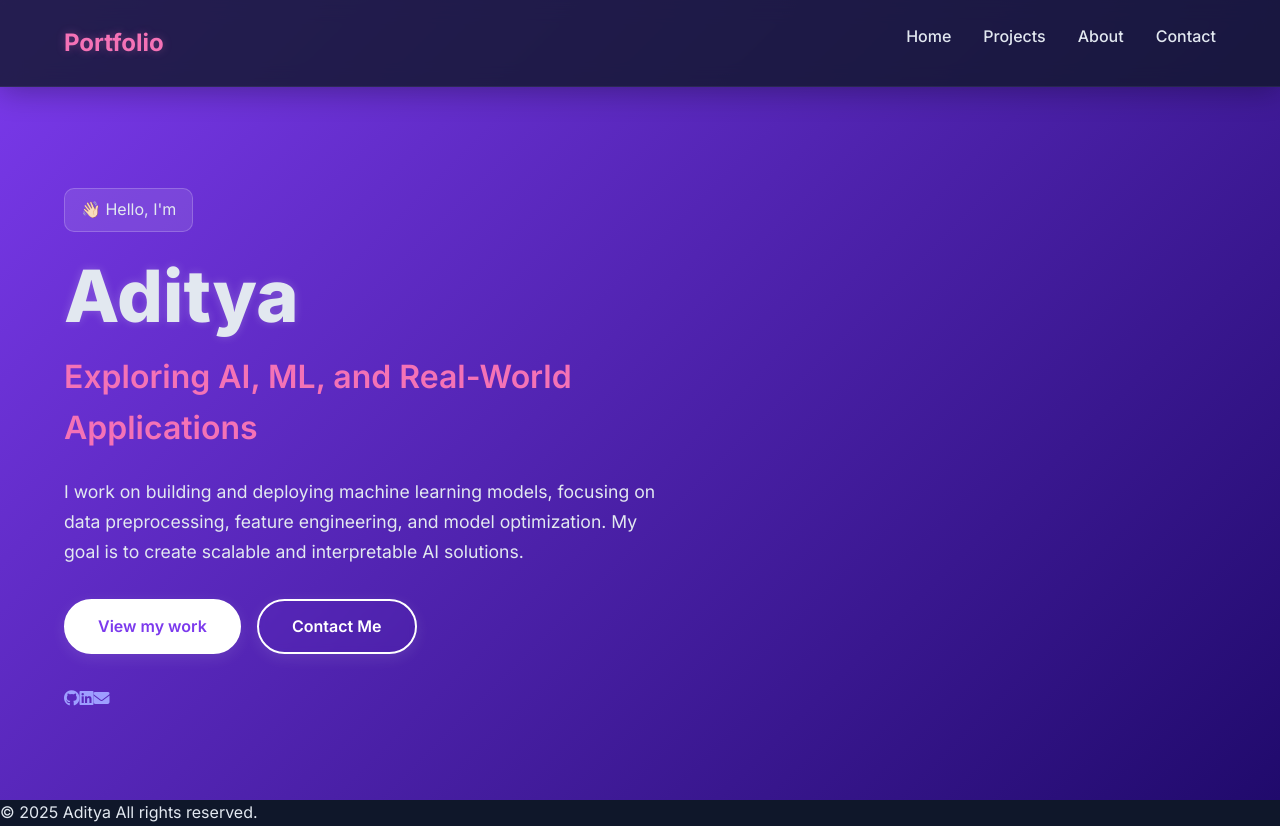
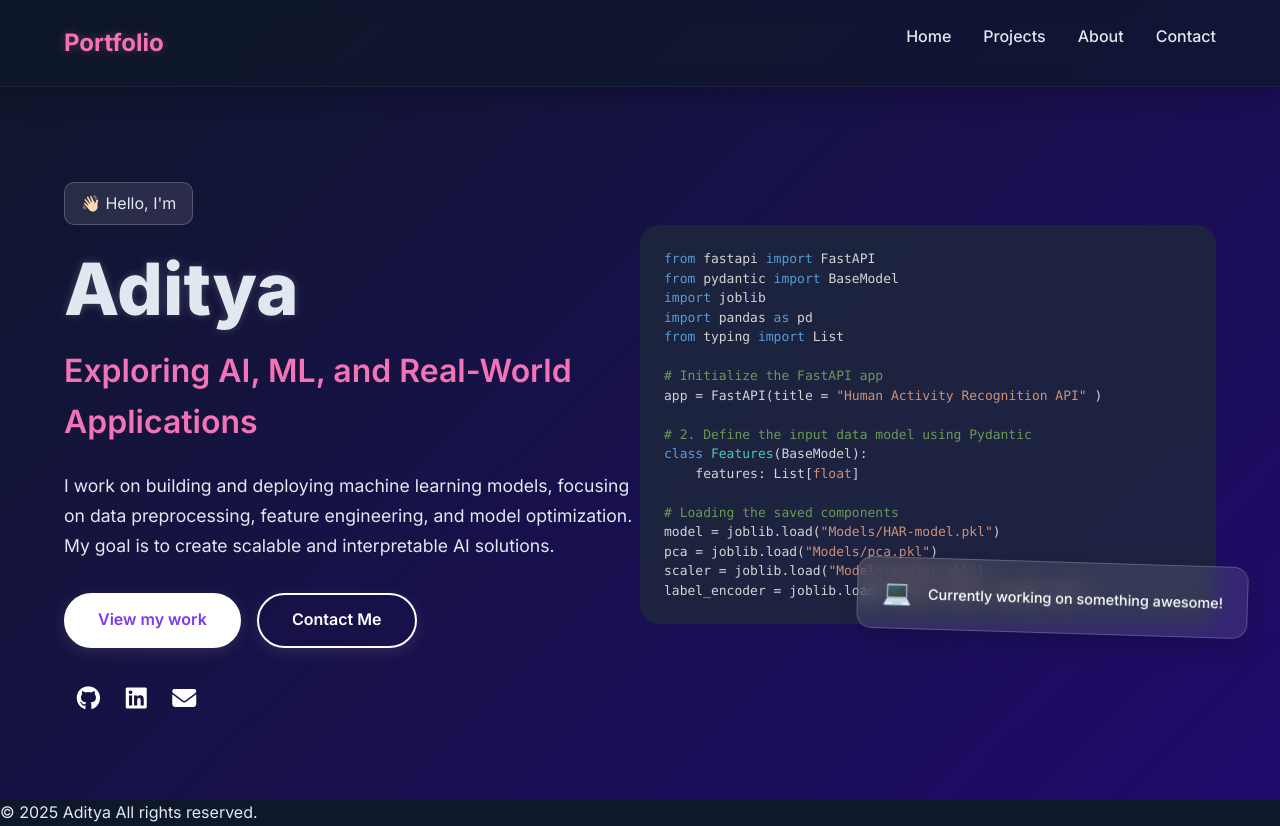
Before and after one commit to solar-node/Portfolio-react, a React (Vite) app: page / in a window 1280 px wide. Built offline with nearby package versions, Linux system fonts and the light colour scheme.

Commit message:
Code section added

```diff
--- a/package.json
+++ b/package.json
@@ -12,7 +12,8 @@
   "dependencies": {
     "framer-motion": "^12.23.12",
     "react": "^19.1.1",
-    "react-dom": "^19.1.1"
+    "react-dom": "^19.1.1",
+    "react-syntax-highlighter": "^15.6.6"
   },
   "devDependencies": {
     "@eslint/js": "^9.33.0",
--- a/src/App.css
+++ b/src/App.css
@@ -15,9 +15,9 @@
   --background: #0f172a;
   --section-bg: #1e293b;
   --card-bg: #1e293b;
-  --gradient-start: #7c3aed;
+  --gradient-start: #0f172a;
   --gradient-end: #200a6c;
-  --nav-bg: rgba(15, 23, 42, 0.8);
+  --nav-bg: #0f172ab5;
   --card-border: rgba(148, 163, 184, 0.1);
 }
 
@@ -222,3 +222,85 @@ body{
 .cta-secondary:hover::before{
   left: 100%;
 }
+
+.social-links a{
+  color: white;
+  font-size: 1.5rem;
+  transition: all 0.3s ease;
+  padding: 0.8rem;
+}
+
+.social-links a:hover{
+  color: var(--accent-color);
+  font-size: 1.5rem;
+  transition: all 0.3s ease;
+}
+
+.floating-card{
+  position: absolute;
+  bottom: 2rem;
+  right: -2rem;
+  background: rgba(255, 255, 255, 0.1);
+  backdrop-filter: blur(10px);
+  padding: 1rem 1.5rem;
+  border-radius: 15px;
+  border: 1px solid rgba(255, 255, 255, 0.2);
+  box-shadow: 0 10px 30px rgba(0, 0, 0, 0.2);
+}
+
+.card-content{
+  display: flex;
+  align-items: center;
+  gap: 1rem;
+}
+.card-text{
+  color: white;
+  font-size: 0.9rem;
+  font-weight: 500;
+}
+.card-icon{
+ font-size: 1.5rem;
+}
+
+.hero-image-container{
+  flex: 1;
+  position: relative;
+  max-width: 600px;
+}
+
+.code-display{
+  width: 100%;
+
+}
+
+
+/* Hero-media quaries */
+@media (max-width:1024px){
+  .hero-container{
+    flex-direction: column;
+    text-align: center;
+    gap: 3rem;
+    padding-top: 120px;
+  }
+
+  .hero-content{
+    text-align: center;
+    max-width: 100%;
+  }
+
+  .cta-buttons{
+    justify-content: center;
+  }
+
+  .social-links{
+     justify-content: center;
+  }
+}
+
+/* Media quary */
+@media (max-width:520px){
+  .hero-image-container{
+    display: none;
+
+  }
+}
--- a/src/components/Hero.jsx
+++ b/src/components/Hero.jsx
@@ -1,4 +1,6 @@
 import { motion } from "framer-motion";
+import {Prism as SyntaxHighlighter} from "react-syntax-highlighter" ;
+import { vscDarkPlus } from "react-syntax-highlighter/dist/esm/styles/prism";
 
 const fadeInUp = {
   initial: { opacity: 0, y: 20 },
@@ -88,6 +90,62 @@ export const Hero = () => {
                 </motion.a>
           </motion.div>
         </motion.div>
+
+        <motion.div
+          className="hero-image-container"
+          initial={{opacity: 0, x: 50}}
+          animate={{opacity: 1, x: 0}}
+          transition={{duration: 0.8, delay: 0.4}}
+        >
+
+          <div className="code-display">
+            <SyntaxHighlighter
+              language="python"
+              style={vscDarkPlus}
+              customStyle={{margin:0,
+                padding:"1.5rem",
+                height:"100%",
+                borderRadius:"20px",
+                background: "rgba(30, 41, 59, 0.8)",
+                backdropFilter: "blur(10px)",
+                backdropFilter: "blur(10px)",
+                marginBottom: 50,
+              }}
+            >
+              {`from fastapi import FastAPI
+from pydantic import BaseModel
+import joblib
+import pandas as pd
+from typing import List
+
+# Initialize the FastAPI app
+app = FastAPI(title = "Human Activity Recognition API" )
+
+# 2. Define the input data model using Pydantic
+class Features(BaseModel):
+    features: List[float]
+
+# Loading the saved components
+model = joblib.load("Models/HAR-model.pkl")
+pca = joblib.load("Models/pca.pkl")
+scaler = joblib.load("Models/scaler.pkl")
+label_encoder = joblib.load("Models/label_encoder.pkl")`}
+            </SyntaxHighlighter>
+          </div>
+
+          <motion.div
+            className="floating-card"
+            animate={{y: [0, -10, 0], rotate: [0, 2, 0]
+            }}
+             transition={{duration:4, repeat: Infinity, ease: "easeInOut"}}
+          >
+            <div className="card-content">
+              <span className="card-icon">💻</span>
+              <span className="card-text">Currently working on something awesome!</span>
+            </div>
+          </motion.div>
+
+        </motion.div>
       </div>
     </motion.section>
   );
```
Also changed, not shown: 1 other file (tests, documents, lock files or other folders).
